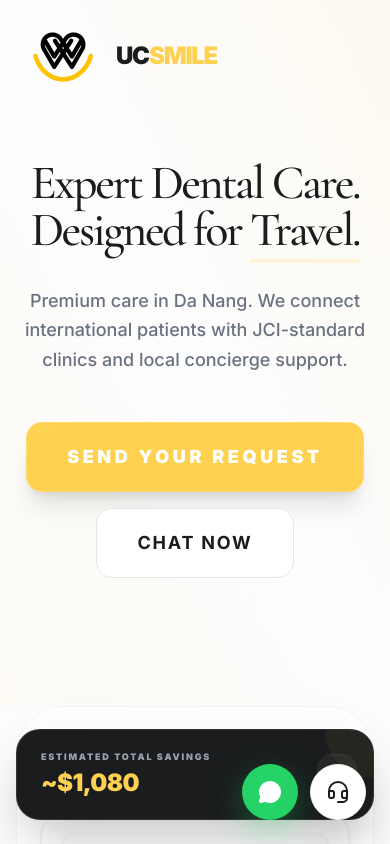
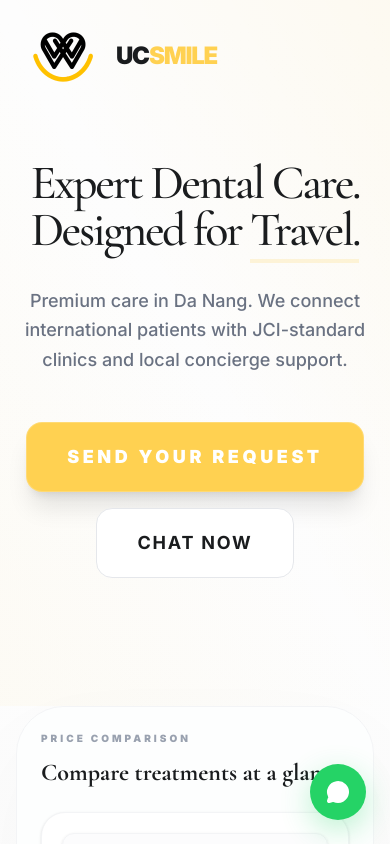
Before and after one commit to pttnhung/UCSmile_prototype, a React (Vite) app: page /#/ in a window 390 px wide. Shown: the top 844 px of the page. Built offline with nearby package versions, Linux system fonts and the light colour scheme.

Commit message:
refactor: Remove AI chat UI and related state
The AI chat component and its associated state management have been removed from the application. This simplifies the UI and removes unused functionality.

```diff
--- a/src/App.tsx
+++ b/src/App.tsx
@@ -31,7 +31,6 @@ const ScrollToTop = () => {
 };
 
 function Layout() {
-  const [isAIChatOpen, setIsAIChatOpen] = useState(false);
   const [scrolled, setScrolled] = useState(false);
   const location = useLocation();
 
@@ -102,70 +101,7 @@ function Layout() {
         </div>
       </footer>
 
-      {/* AI Chat Button */}
-      <div className="fixed bottom-6 right-6 z-50 flex flex-col items-end gap-3">
-        <AnimatePresence>
-          {isAIChatOpen && (
-            <motion.div
-              initial={{ opacity: 0, y: 20, scale: 0.9 }}
-              animate={{ opacity: 1, y: 0, scale: 1 }}
-              exit={{ opacity: 0, y: 20, scale: 0.9 }}
-              className="w-[min(92vw,24rem)] h-[32rem] overflow-hidden rounded-[2rem] border border-gray-100 bg-white shadow-[0_25px_80px_rgba(14,90,99,0.3)] mb-2 flex flex-col"
-            >
-              <div className="bg-brand-text p-6 text-white flex justify-between items-center">
-                <div className="flex items-center gap-3">
-                  <div className="w-8 h-8 rounded-full bg-brand-secondary flex items-center justify-center text-brand-text">
-                    <Headset className="w-4 h-4" />
-                  </div>
-                  <div>
-                    <h3 className="text-sm font-bold uppercase tracking-widest">UCsmile AI</h3>
-                    <p className="text-[10px] text-brand-secondary font-black">ONLINE NOW</p>
-                  </div>
-                </div>
-                <button onClick={() => setIsAIChatOpen(false)} className="text-white/60 hover:text-white transition-colors">
-                  <Plus className="w-5 h-5 rotate-45" />
-                </button>
-              </div>
-              <div className="flex-grow p-6 space-y-4 overflow-y-auto bg-brand-bg/50">
-                <div className="flex gap-2">
-                  <div className="w-8 h-8 rounded-full bg-gray-200 flex-shrink-0 flex items-center justify-center text-gray-500">
-                    <Headset className="w-3 h-3" />
-                  </div>
-                  <div className="bg-white border border-gray-100 p-4 rounded-2xl rounded-tl-none shadow-sm text-sm text-left">
-                    Hi! I'm your AI assistant. I can help you understand dental treatments and costs in Da Nang.
-                  </div>
-                </div>
-                <div className="flex gap-2 justify-end">
-                  <div className="bg-brand-primary text-white p-4 rounded-2xl rounded-tr-none shadow-sm text-sm text-left">
-                    What are the costs for dental implants?
-                  </div>
-                </div>
-                <div className="flex gap-2">
-                  <div className="w-8 h-8 rounded-full bg-gray-200 flex-shrink-0 flex items-center justify-center text-gray-500">
-                    <Headset className="w-3 h-3" />
-                  </div>
-                  <div className="bg-white border border-gray-100 p-4 rounded-2xl rounded-tl-none shadow-sm text-sm text-left">
-                    Dental implants in Da Nang typically start around $780 USD including the abutment and crown. This is roughly 70-80% cheaper than in Australia or the US.
-                  </div>
-                </div>
-              </div>
-              <div className="p-4 border-t border-gray-100">
-                <div className="relative">
-                  <input
-                    type="text"
-                    placeholder="Ask me anything..."
-                    className="w-full rounded-2xl border border-gray-200 pl-4 pr-12 py-4 text-sm focus:outline-none focus:ring-2 focus:ring-brand-primary shadow-sm"
-                  />
-                  <button className="absolute right-3 top-1/2 -translate-y-1/2 w-8 h-8 rounded-xl bg-brand-primary text-white flex items-center justify-center">
-                    <Search className="w-4 h-4" />
-                  </button>
-                </div>
-              </div>
-            </motion.div>
-          )}
-        </AnimatePresence>
-
-        <div className="flex items-center gap-3">
+      <div className="fixed bottom-6 right-6 z-50">
         <motion.a
           href="https://wa.me/84905000000"
           target="_blank"
@@ -176,15 +112,6 @@ function Layout() {
         >
           <MessageCircle className="w-6 h-6 fill-current" />
         </motion.a>
-          <motion.button
-            whileHover={{ scale: 1.1, y: -5 }}
-            whileTap={{ scale: 0.9 }}
-            onClick={() => setIsAIChatOpen(!isAIChatOpen)}
-            className={`w-14 h-14 rounded-full flex items-center justify-center shadow-2xl transition-all ${isAIChatOpen ? 'bg-brand-text text-brand-secondary ring-2 ring-brand-secondary/50' : 'bg-white border border-gray-100 text-brand-text hover:bg-brand-section'}`}
-          >
-            <Headset className="w-6 h-6" />
-          </motion.button>
-        </div>
       </div>
     </div>
   );
--- a/src/components/LandingPage.tsx
+++ b/src/components/LandingPage.tsx
@@ -1,5 +1,5 @@
-import { useState } from 'react';
-import { motion } from 'motion/react';
+import { useState, useEffect, useRef } from 'react';
+import { motion, AnimatePresence } from 'motion/react';
 import {
   ChevronDown,
   ShieldCheck,
@@ -345,7 +345,27 @@ export default function LandingPage() {
   const [activeCategory, setActiveCategory] = useState('General');
   const [searchQuery, setSearchQuery] = useState('');
   const [travelCity, setTravelCity] = useState<'danang' | 'hcm'>('danang');
-  const [showMobileSavings, setShowMobileSavings] = useState(true);
+  const [isComparisonVisible, setIsComparisonVisible] = useState(false);
+  const comparisonRef = useRef<HTMLDivElement>(null);
+
+  useEffect(() => {
+    const observer = new IntersectionObserver(
+      ([entry]) => {
+        setIsComparisonVisible(entry.isIntersecting);
+      },
+      { threshold: 0.1 }
+    );
+
+    if (comparisonRef.current) {
+      observer.observe(comparisonRef.current);
+    }
+
+    return () => observer.disconnect();
+  }, [selectedTreatments]);
+
+  const scrollToComparison = () => {
+    comparisonRef.current?.scrollIntoView({ behavior: 'smooth', block: 'center' });
+  };
 
   const TRAVEL_DATA = {
     danang: [
@@ -428,7 +448,6 @@ export default function LandingPage() {
   const toggleTreatment = (id: string) => {
     setSelectedTreatments(prev => {
       const isSelected = prev.includes(id);
-      if (!isSelected) setShowMobileSavings(true); // Re-show if new treatment added
       if (isSelected) {
         const next = prev.filter(t => t !== id);
         const nextQuantities = { ...quantities };
@@ -566,7 +585,7 @@ export default function LandingPage() {
           </div>
 
           {/* Breakdown Pane */}
-          <div className="p-6 md:p-8 lg:w-[42%] md:border-l border-gray-100 bg-white text-left">
+          <div ref={comparisonRef} id="comparison-details" className="p-6 md:p-8 lg:w-[42%] md:border-l border-gray-100 bg-white text-left">
             <div className="lg:mt-32 h-full rounded-[1.5rem] bg-gray-50/20 p-5 sm:p-6 border border-gray-100 shadow-[0_10px_40px_rgba(0,0,0,0.01)]">
               <div className="flex items-center justify-between mb-6">
                 <span className="text-[10px] font-black uppercase tracking-[0.25em] text-gray-400">ESTIMATED COMPARISON</span>
@@ -836,27 +855,28 @@ export default function LandingPage() {
       </section>
 
       {/* Mobile Floating Progress Summary */}
-      {selectedTreatments.length > 0 && showMobileSavings && (
-        <div className="fixed bottom-6 left-4 right-4 z-50 md:hidden animate-in fade-in slide-in-from-bottom-5 duration-500">
-          <div className="bg-brand-text text-white p-4 py-5 rounded-3xl shadow-2xl flex items-center justify-between border border-white/10 backdrop-blur-xl relative overflow-hidden">
-            <div className="absolute top-0 right-0 w-24 h-24 bg-brand-primary/5 rounded-full -mr-12 -mt-12" />
+      <AnimatePresence>
+        {selectedTreatments.length > 0 && !isComparisonVisible && (
+          <motion.div
+            initial={{ opacity: 0, y: 20, x: -10 }}
+            animate={{ opacity: 1, y: 0, x: 0 }}
+            exit={{ opacity: 0, y: 20, scale: 0.95 }}
+            className="fixed bottom-6 left-4 right-24 z-50 md:hidden"
+          >
+            <div
+              onClick={scrollToComparison}
+              className="bg-brand-text text-white p-2.5 px-5 rounded-2xl shadow-2xl flex items-center border border-white/10 backdrop-blur-xl relative overflow-hidden cursor-pointer active:scale-95 transition-transform"
+            >
+              <div className="absolute top-0 right-0 w-16 h-16 bg-brand-primary/5 rounded-full -mr-8 -mt-8" />
 
-            <div className="relative z-10 pl-2">
-              <p className="text-[9px] font-black uppercase tracking-[0.2em] text-gray-400 mb-1">ESTIMATED TOTAL SAVINGS</p>
-              <div className="flex items-baseline gap-2">
-                <p className="text-2xl font-black text-brand-primary tracking-tight">~${Math.round(totalSavings).toLocaleString()}</p>
+              <div className="relative z-10">
+                <p className="text-[7px] font-black uppercase tracking-[0.2em] text-gray-500 mb-0.5">EST. SAVINGS</p>
+                <p className="text-base font-black text-brand-primary tracking-tight leading-none">~${Math.round(totalSavings).toLocaleString()}</p>
               </div>
             </div>
-
-            <button
-              onClick={() => setShowMobileSavings(false)}
-              className="relative z-10 w-10 h-10 flex items-center justify-center rounded-2xl bg-white/5 text-white/40 hover:bg-white/10 transition-all border border-white/5"
-            >
-              <X className="w-5 h-5" />
-            </button>
-          </div>
-        </div>
-      )}
+          </motion.div>
+        )}
+      </AnimatePresence>
 
       {/* Footer Form */}
       <section id="book-now" className="py-32 px-4 scroll-mt-24">
```
Lines whose indentation alone changed are shown as unchanged.
